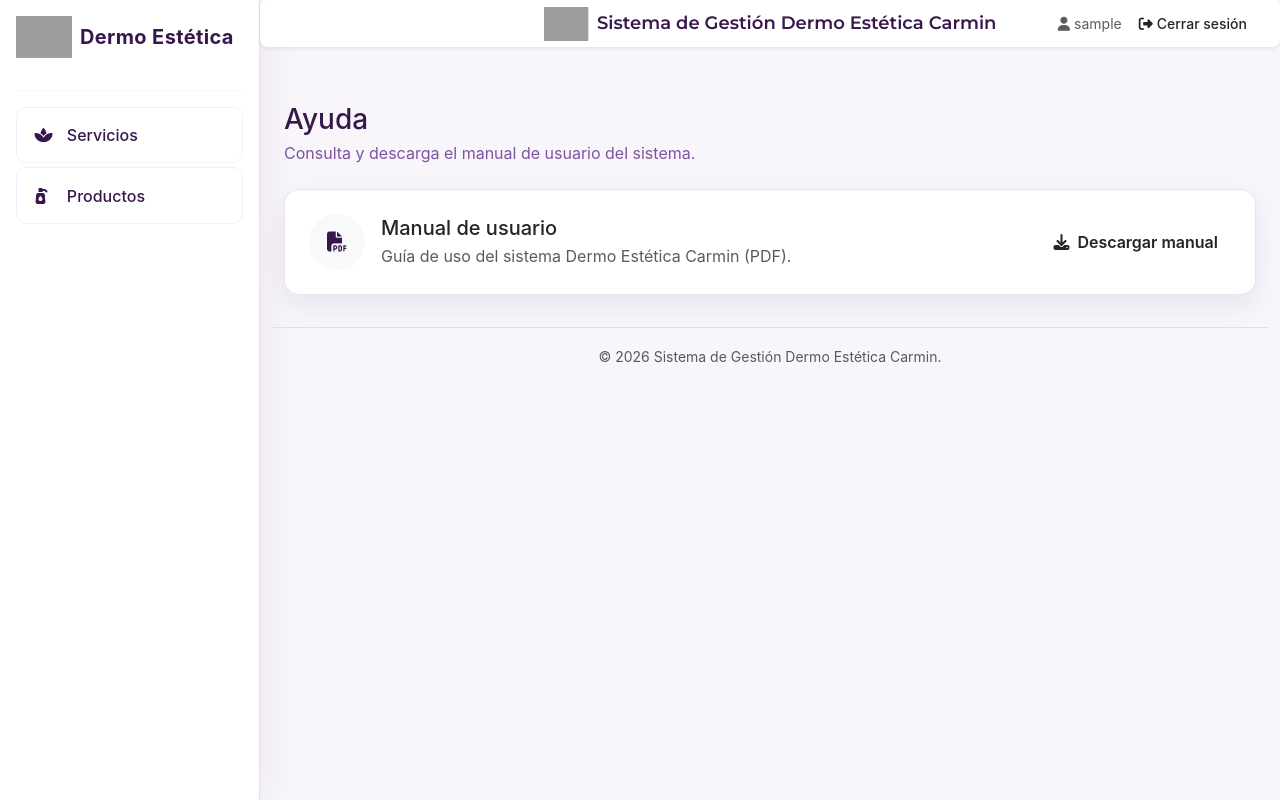
After one commit to gabtryy/proyecto-dermo-estetica-carmin, a PHP site: template vista/modulos/ayuda.php in a window 1280 px wide. The commit adds this page. Run offline with PHP 8.4, Linux system fonts and the light colour scheme; the template is opened without the code that fills it, so the values that code supplies are empty; the visitor is signed in with stand-in values (Sample User, id 1); grey boxes are pictures that could not be loaded.

Commit message:
modulo de ayuda

```diff
--- /dev/null
+++ b/controlador/ayuda.php
@@ -0,0 +1,2 @@
+<?php
+require_once 'vista/modulos/ayuda.php';
--- a/js/datatables.js
+++ b/js/datatables.js
@@ -50,6 +50,9 @@
 
     function inicializarTabla(tabla) {
         if (!tabla.tHead || !$.fn.dataTable || $.fn.dataTable.isDataTable(tabla)) {
+            return;
+        }
+        if ($(tabla).find('tbody td[colspan]').length) {
             return;
         }
 
--- a/vista/layouts/header.php
+++ b/vista/layouts/header.php
@@ -51,6 +51,7 @@ $rolUsuario = $_SESSION['nivel'];
                     Productos
                 </a>
             </li>
+
             <?php if (in_array($rolUsuario, [1, 2], true)): ?>
             <li class="nav-item mb-1">
                 <a class="btn btn-outline-purple w-100 text-start" href="index.php?pagina=ventas">
@@ -58,12 +59,7 @@ $rolUsuario = $_SESSION['nivel'];
                     Ventas
                 </a>
             </li>
-            <li class="nav-item mb-1">
-                <a class="btn btn-outline-purple w-100 text-start" href="index.php?pagina=reportes">
-                    <i class="fas fa-file-pdf me-2"></i>
-                    Reportes
-                </a>
-            </li>
+
             <?php endif; ?>
             <?php if ($rolUsuario === 1): ?>
             <li class="nav-item mb-1">
@@ -72,12 +68,7 @@ $rolUsuario = $_SESSION['nivel'];
                     Proveedores
                 </a>
             </li>
-            <li class="nav-item mb-1">
-                <a class="btn btn-outline-purple w-100 text-start" href="index.php?pagina=usuarios">
-                    <i class="fas fa-users-cog me-2"></i>
-                    Usuarios
-                </a>
-            </li>
+
             <?php endif; ?>
             <?php if (in_array($rolUsuario, [1, 2], true)): ?>
             <li class="nav-item mb-1">
@@ -112,6 +103,26 @@ $rolUsuario = $_SESSION['nivel'];
             </li>
             <?php endif; ?>
             <?php if ($rolUsuario === 1): ?>
+
+                 <li class="nav-item mb-1">
+                <a class="btn btn-outline-purple w-100 text-start" href="index.php?pagina=usuarios">
+                    <i class="fas fa-users-cog me-2"></i>
+                    Usuarios
+                </a>
+            </li>
+             <li class="nav-item mb-1">
+                <a class="btn btn-outline-purple w-100 text-start" href="index.php?pagina=reportes">
+                    <i class="fas fa-file-pdf me-2"></i>
+                    Reportes
+                </a>
+
+            </li>
+            <li class="nav-item mb-1">
+                <a class="btn btn-outline-purple w-100 text-start" href="index.php?pagina=ayuda">
+                    <i class="fas fa-circle-question me-2"></i>
+                    Ayuda
+                </a>
+            </li>
             <li class="nav-item mb-1">
                 <a class="btn btn-outline-purple w-100 text-start" href="index.php?pagina=configuracion">
                     <i class="fas fa-cog me-2"></i>
--- /dev/null
+++ b/vista/modulos/ayuda.php
@@ -0,0 +1,27 @@
+<?php require_once 'vista/layouts/header.php'; ?>
+
+<div class="container py-2">
+    <div class="mb-4">
+        <h1 class="h3 page-title mb-1">Ayuda</h1>
+        <p class="page-subtitle mb-0">Consulta y descarga el manual de usuario del sistema.</p>
+    </div>
+
+    <section class="card shadow-sm border-0">
+        <div class="card-body d-flex flex-column flex-md-row align-items-md-center justify-content-between gap-3 p-4">
+            <div class="d-flex align-items-center gap-3">
+                <span class="d-inline-flex align-items-center justify-content-center rounded-circle bg-light text-purple-strong" style="width: 3.5rem; height: 3.5rem;" aria-hidden="true">
+                    <i class="fas fa-file-pdf fa-lg"></i>
+                </span>
+                <div>
+                    <h2 class="h5 mb-1">Manual de usuario</h2>
+                    <p class="text-muted mb-0">Guía de uso del sistema Dermo Estética Carmin (PDF).</p>
+                </div>
+            </div>
+            <a class="btn btn-outline-purple" href="img/Manual_de_Usuario_Dermo_Estetica_Carmin.pdf" download>
+                <i class="fas fa-download me-2" aria-hidden="true"></i>Descargar manual
+            </a>
+        </div>
+    </section>
+</div>
+
+<?php require_once 'vista/layouts/footer.php'; ?>
--- a/vista/modulos/ventas.php
+++ b/vista/modulos/ventas.php
@@ -30,7 +30,6 @@
                         </tr>
                     </thead>
                     <tbody id="listaVentas">
-                        <tr><td colspan="8" class="text-center text-muted">Cargando ventas...</td></tr>
                     </tbody>
                 </table>
             </div>
```
Also changed, not shown: js/ventas.js (+15 -7 lines), 1 other file.
